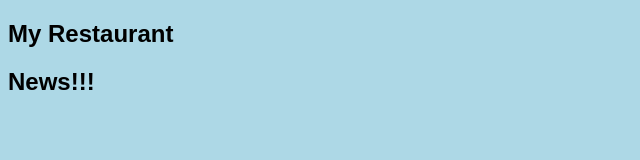
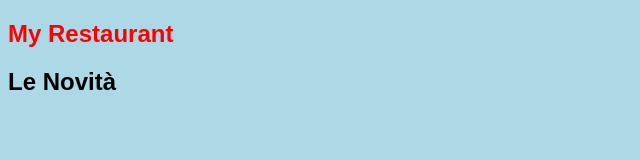
Before and after one commit to MeneDaniele/my-restaurant, a plain HTML site: page index.html in a window 1280 px wide. Shown: the whole page, without its empty margins (0-640 px from the left). Drawn offline with Linux system fonts and the light colour scheme.

Commit message:
new styling

```diff
--- a/index.html
+++ b/index.html
@@ -12,6 +12,6 @@
         </nav>
     </header>
     <section>
-        <h2>News!!!</h2>
+        <h2>Le Novità</h2>
     </section>
 </body>
--- a/style.css
+++ b/style.css
@@ -2,3 +2,6 @@ body {
     background-color: lightblue;
     font-family: arial,Helvetica,sans-serif;
 }
+h1 {
+    color:red;
+}
```
